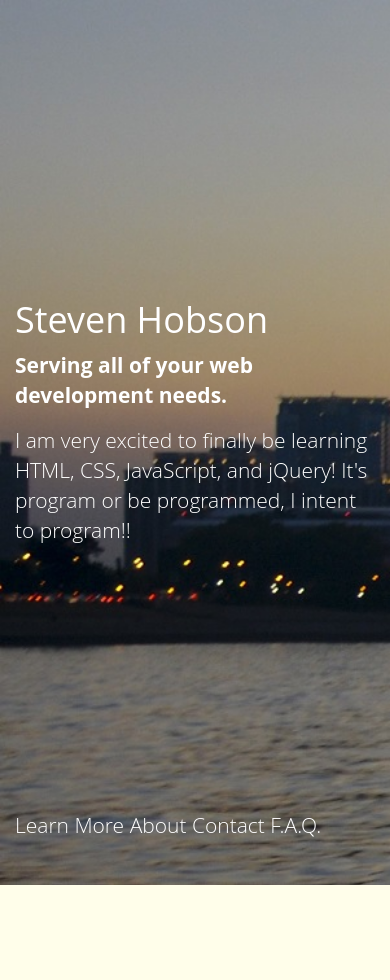
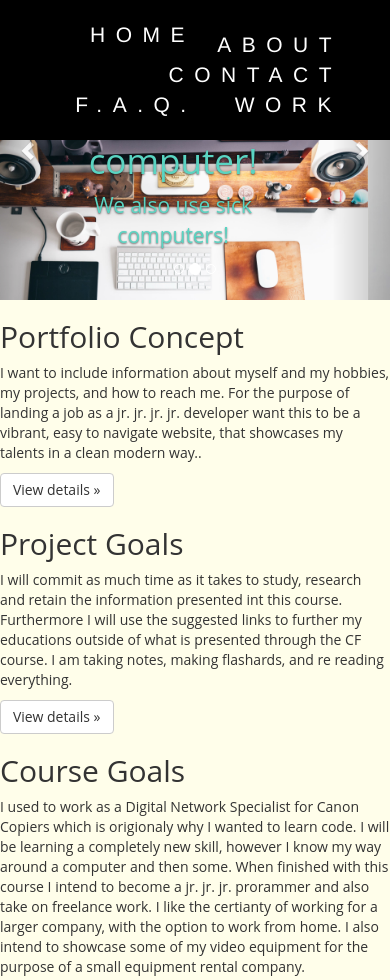
Before and after one commit to SteveScript86/My_cf_project, a plain HTML site: page my_cf_project/index.html in a window 390 px wide. Shown: the top 980 px of the page. Drawn offline with nearby package versions, Linux system fonts and the light colour scheme.

Commit message:
This is Lesson 1.8
I am uploading section 1.8!

```diff
--- a/my_cf_project/css/styles.css
+++ b/my_cf_project/css/styles.css
@@ -1,15 +1,31 @@
 /*************INDEX PAGE****************/
-
-.jumbotron {
-	background-image: url(../img/landscape.jpg);
-	background-size: cover;
+.nav {
+	z-index: 1;
+}
+/*
+.container-fluid {
+	margin-left: -15px;
+	margin-right: -15px;
+}
+*/
+.carousel {
+	margin-left: -15px;
+	margin-right: -15px;
 }
 
-
+#carousel-example-generic {
+	padding-top: 81px;
+}
 
 /*Typography*/
 
-.jumbotron {
+.carousel-caption h3 {
+	font-size: 2.5em;
+	font-family: "Open Sans", Futura, Helvetica, Arial, sans-serif;
+}
+
+.carousel-caption p {
+	font-size: 1.5em;
 	font-family: "Open Sans", Futura, Helvetica, Arial, sans-serif;
 }
 
@@ -19,12 +35,12 @@
 
 /*Backrounds and Colors*/
 
-.jumbotron {
-	color: #fff;
+.carousel-caption p {
+	color: #5ad4c2;
 }
 
-.jumbotron a {
-	color: #FFFFFF
+.carousel-caption h3 {
+	color: #5ad4c2;
 }
 
 body {
--- a/my_cf_project/index.html
+++ b/my_cf_project/index.html
@@ -21,44 +21,82 @@
 	</head>
 
 	<body>
+		<div class="nav">
+			<p><a href="index.html">Home</a>
+			</p>
+			<ul>
+				<li><a href="about.html">About</a></li>
+				<li><a href="contact.html">Contact</a></li>
+				<li><a href="#">Work</a></li>
+				<li><a href="faq.html">F.A.Q.</a></li>
+			</ul>
+		</div><!--End Nav-->
 
-    <!-- Main jumbotron for a primary marketing message or call to action -->
-    <div class="jumbotron">
-      <div class="container">
-        <h1>Steven Hobson</h1>
-        <p><strong>Serving all of your web development needs.</strong> </p>
-        <p>I am very excited to finally be learning HTML, CSS, JavaScript, and jQuery! It's program or be programmed, I intent to program!!</p>
-      </div><!-- /container -->
-       <div class="container">
-        <p><a href="http://www.simplifiedtelecomcorp.com">Learn More</a>
-        <a href="about.html">About</a>
-        <a href="contact.html">Contact</a>
-        <a href="faq.html">F.A.Q.</a>
-        </p>
+		<div class="container-fluid">
+			<div id="carousel-example-generic" class="carousel slide" data-ride="carousel">
+				<!-- Indicators -->
+				<ol class="carousel-indicators">
+					<li data-target="#carousel-example-generic" data-slide-to="0" class="active"></li>
+					<li data-target="#carousel-example-generic" data-slide-to="1"></li>
+					<li data-target="#carousel-example-generic" data-slide-to="2"></li>
+				</ol>
 
-       </div><!-- /container -->
-    </div><!-- /jumbotron -->
+				<!-- Wrapper for slides -->
+				<div class="carousel-inner" role="listbox">
+					<div class="item active">
+						<img src="img/portfolioheroimage.jpg" alt="Simple Desk">
+						<div class="carousel-caption">
+							<h3>Check out this sweet computer!</h3>
+							<p> We also use sick computers!</p>
+						</div><!--End Carousel-Caption-->
+					</div><!--End Item Active-->
+					<div class="item">
+						<img src="img/portfolioheroimage2.jpg" alt="Typewriter">
+						<div class="carousel-caption">
+							<h3>Old School</h3>
+							<p>Hipsters still think they are cool!</p>
+						</div><!--End Carousel-Caption-->
+					</div><!--End Item-->
+					<div class="item">
+						<img src="img/portfolioheroimage3.jpg" alt="Typewriter">
+						<div class="carousel-caption">
+							<h3>Desk</h3>
+							<p>For all the Desk Enthusiasts!</p>
+						</div><!--End Carousel-Caption-->
+					</div><!--End Item-->
+				</div><!--End Carousel-Inner-->
+				<!--End of Wrappers-->
 
-    <div class="container">
+				<!-- Controls -->
+				<a class="left carousel-control" href="#carousel-example-generic" role="button" data-slide="prev">
+					<span class="glyphicon glyphicon-chevron-left" aria-hidden="true"></span>
+					<span class="sr-only">Previous</span>
+				</a>
+				<a class="right carousel-control" href="#carousel-example-generic" role="button" data-slide="next">
+					<span class="glyphicon glyphicon-chevron-right" aria-hidden="true"></span>
+					<span class="sr-only">Next</span>
+				</a>
+			</div><!--End Courousel -->
+
 			<!-- Example row of columns -->
 			<div class="row">
-        <div class="col-md-4">
+				<div class="column-1">
 					<h2>Portfolio Concept</h2>
 					<p> I want to include information about myself and my hobbies, my projects, and how to reach me. For the purpose of landing a job as a jr. jr. jr. jr. developer want this to be a vibrant, easy to navigate website, that showcases my talents in a clean modern way.. </p>
 					<p><a class="btn btn-default" href="#" role="button">View details &raquo;</a></p>
 				</div><!-- /col -->
-        <div class="col-md-4">
+				<div class="column-2">
 					<h2>Project Goals</h2>
 					<p>I will commit as much time as it takes to study, research and retain the information presented int this course. Furthermore I will use the suggested links to further my educations outside of what is presented through the CF course. I am taking notes, making flashards, and re reading everything. </p>
 					<p><a class="btn btn-default" href="#" role="button">View details &raquo;</a></p>
 			 </div><!-- /col -->
-        <div class="col-md-4">
+				<div class="column-3">
 					<h2>Course Goals</h2>
 					<p> I used to work as a Digital Network Specialist for Canon Copiers which is origionaly why I wanted to learn code. I will be learning a completely new skill, however I know my way around a computer and then some. When finished with this course I intend to become a jr. jr. jr. prorammer and also take on freelance work. I like the certianty of working for a larger company, with the option to work from home. I also intend to showcase some of my video equipment for the purpose of a small equipment rental company. </p>
 					<p><a class="btn btn-default" href="#" role="button">View details &raquo;</a></p>
-        </div><!-- /col -->
-      </div><!-- /row -->
-    </div> <!-- /container -->
+				</div><!--End Column-->
+			</div><!--End Row-->
+		</div> <!-- End Container-Fluid-->
 
 
 		<!-- ============================= -->
```
Also changed, not shown: my_cf_project/faq.html (indentation only), my_cf_project/img/portfolioheroimage.jpg (added), my_cf_project/img/portfolioheroimage2.jpg (added), my_cf_project/img/portfolioheroimage3.jpg (added). Lines whose indentation alone changed are shown as unchanged.
